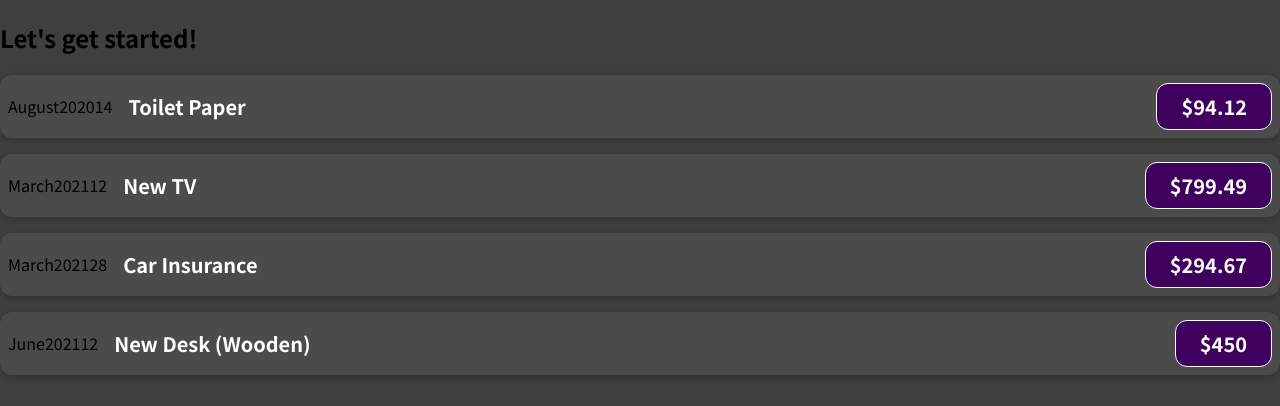
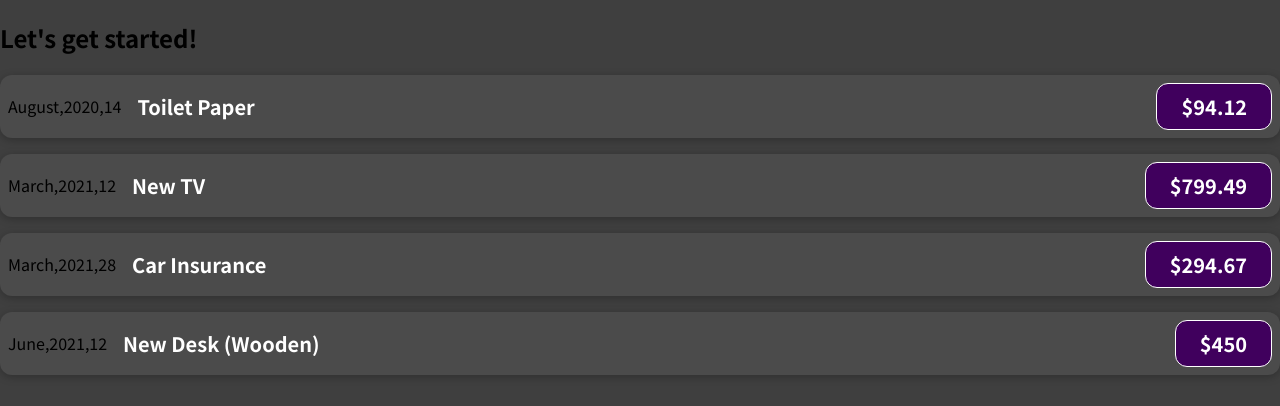
Before and after one commit to kevinniu79/ReactProject, a React (Create React App) app in the folder 01-starting-setup/01-starting-setup/: page / in a window 1280 px wide. Shown: the top 406 px of the page. Built offline with nearby package versions, Linux system fonts and the light colour scheme.

Commit message:
add commas after date

```diff
--- a/01-starting-setup/01-starting-setup/src/components/ExpenseItem.js
+++ b/01-starting-setup/01-starting-setup/src/components/ExpenseItem.js
@@ -7,8 +7,8 @@ function ExpenseItem(props) {
     const year = props.date.getFullYear();
   return (
     <div className="expense-item">
-      <div>{month}</div>
-      <div>{year}</div>
+      <div>{month}, </div>
+      <div>{year}, </div>
       <div>{day}</div>
       <div className='expense-item__description'>
         <h2>{props.title}</h2>
```
Also changed, not shown: 1 other file (tests, documents, lock files or other folders).
